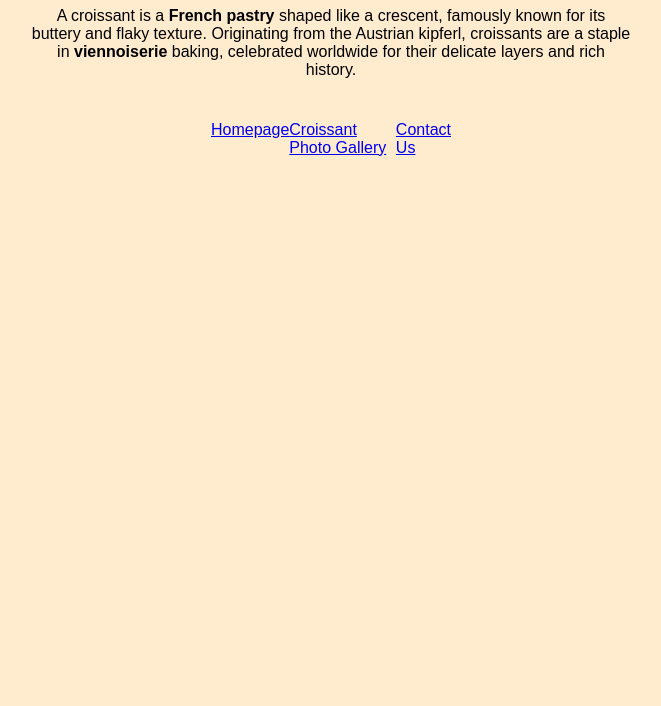
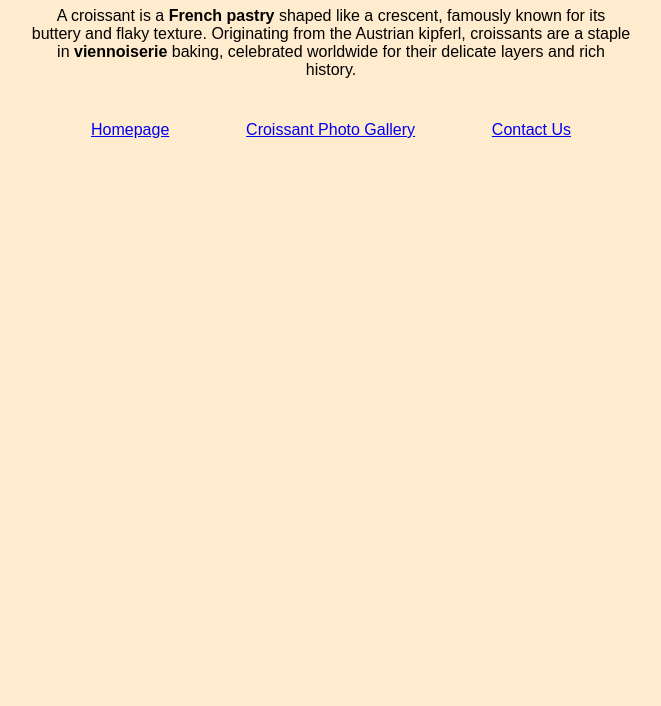
Before and after one commit to satokogruson/Croissant, a plain HTML site: page index.html in a window 1280 px wide. Shown: the part 94-800 px from the top of the page, without its empty margins (309-970 px from the left). Drawn offline with Linux system fonts and the light colour scheme.

Commit message:
adjusted css for links

```diff
--- a/css/styles.css
+++ b/css/styles.css
@@ -15,7 +15,7 @@ body {
   flex-direction: row;
   margin-top: 42px;
   justify-content: space-between;
-  padding: 0 30%;
+  padding: 0 10%;
 }
 
 .hero-img {
```
